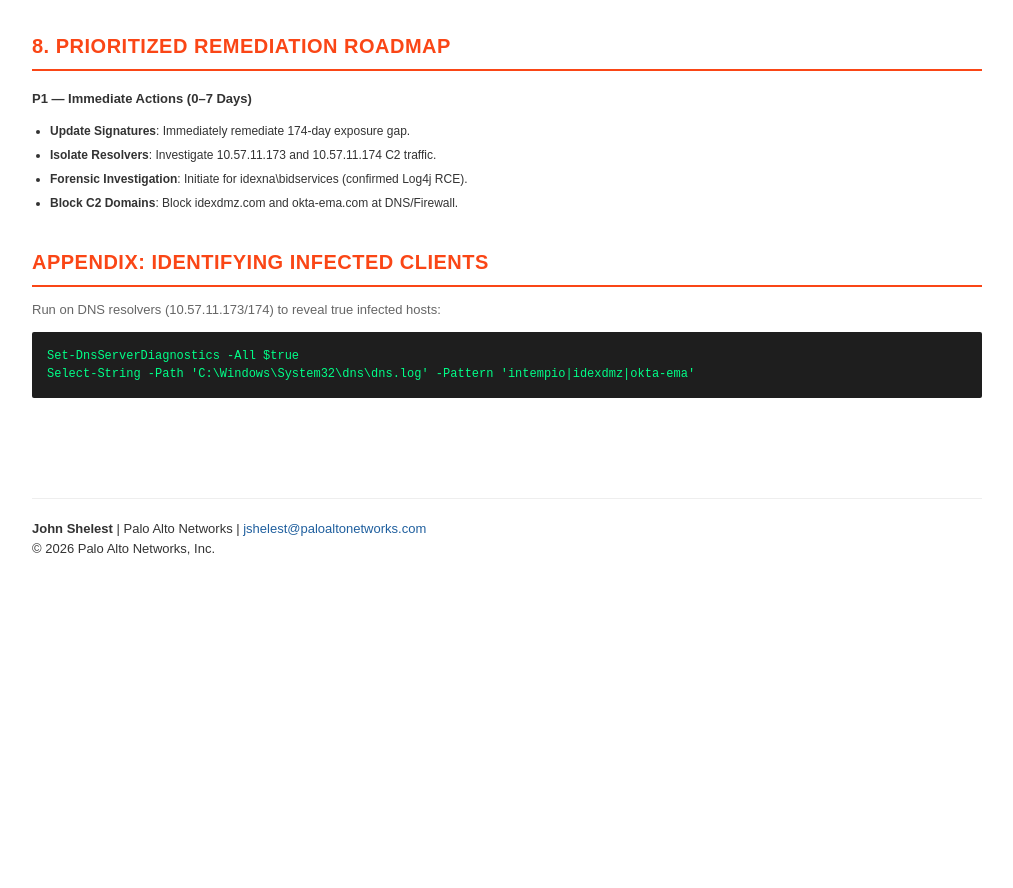
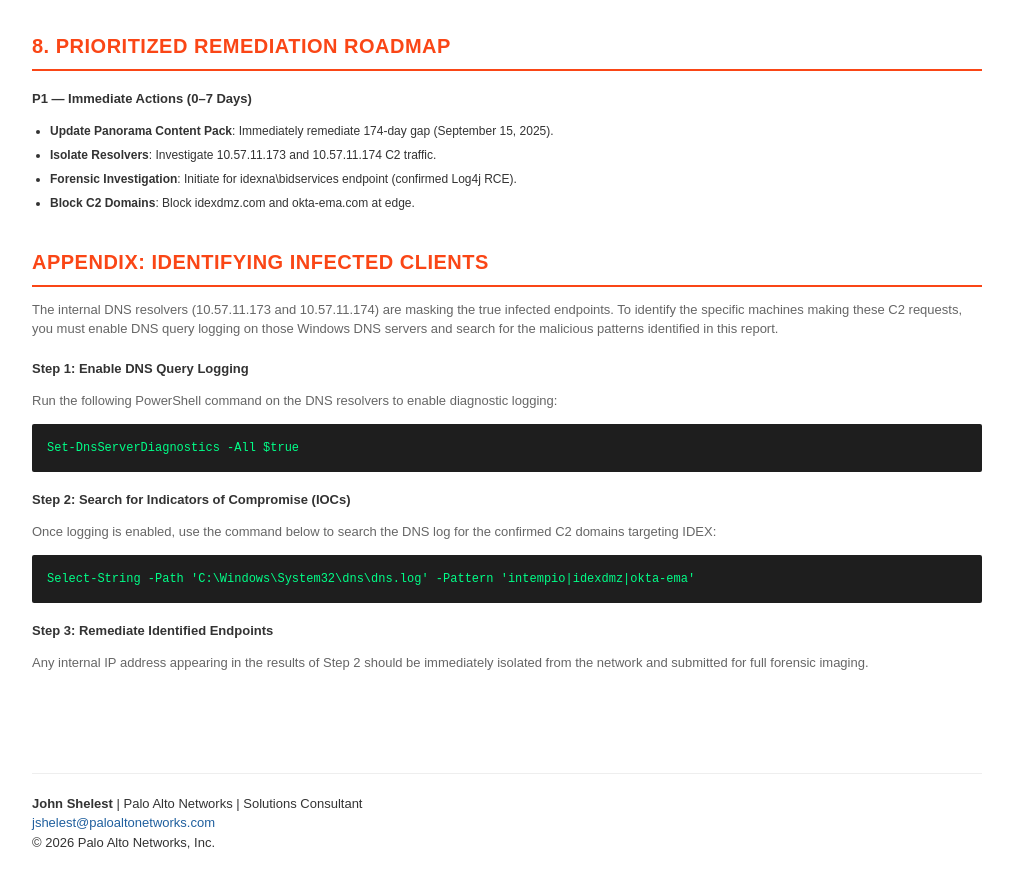
Before and after one commit to wonderusky/security-assessment, a website: page Security_Assessment_Verbatim_8Page.html in a window 1280 px wide. Shown: the part 9480-10368 px from the top of the page, without its empty margins (133-1146 px from the left). Drawn offline with Linux system fonts and the light colour scheme.

Commit message:
Appendix: Full 3-step verbatim restoration with detailed descriptions and remediation logic

```diff
--- a/Security_Assessment_Verbatim_8Page.html
+++ b/Security_Assessment_Verbatim_8Page.html
@@ -253,19 +253,29 @@
         <h1>8. Prioritized Remediation Roadmap</h1>
         <h3>P1 — Immediate Actions (0–7 Days)</h3>
         <ul class="bullet-list">
-            <li><strong>Update Signatures</strong>: Immediately remediate 174-day exposure gap.</li>
+            <li><strong>Update Panorama Content Pack</strong>: Immediately remediate 174-day gap (September 15, 2025).</li>
             <li><strong>Isolate Resolvers</strong>: Investigate 10.57.11.173 and 10.57.11.174 C2 traffic.</li>
-            <li><strong>Forensic Investigation</strong>: Initiate for idexna\bidservices (confirmed Log4j RCE).</li>
-            <li><strong>Block C2 Domains</strong>: Block idexdmz.com and okta-ema.com at DNS/Firewall.</li>
+            <li><strong>Forensic Investigation</strong>: Initiate for idexna\bidservices endpoint (confirmed Log4j RCE).</li>
+            <li><strong>Block C2 Domains</strong>: Block idexdmz.com and okta-ema.com at edge.</li>
         </ul>
 
         <h1>Appendix: Identifying Infected Clients</h1>
-        <p class="meta-text">Run on DNS resolvers (10.57.11.173/174) to reveal true infected hosts:</p>
-        <div class="code-block">Set-DnsServerDiagnostics -All $true
-Select-String -Path 'C:\Windows\System32\dns\dns.log' -Pattern 'intempio|idexdmz|okta-ema'</div>
+        <p class="meta-text" style="margin-bottom: 20px;">The internal DNS resolvers (10.57.11.173 and 10.57.11.174) are masking the true infected endpoints. To identify the specific machines making these C2 requests, you must enable DNS query logging on those Windows DNS servers and search for the malicious patterns identified in this report.</p>
+
+        <h3>Step 1: Enable DNS Query Logging</h3>
+        <p class="meta-text">Run the following PowerShell command on the DNS resolvers to enable diagnostic logging:</p>
+        <div class="code-block">Set-DnsServerDiagnostics -All $true</div>
+
+        <h3>Step 2: Search for Indicators of Compromise (IOCs)</h3>
+        <p class="meta-text">Once logging is enabled, use the command below to search the DNS log for the confirmed C2 domains targeting IDEX:</p>
+        <div class="code-block">Select-String -Path 'C:\Windows\System32\dns\dns.log' -Pattern 'intempio|idexdmz|okta-ema'</div>
+
+        <h3>Step 3: Remediate Identified Endpoints</h3>
+        <p class="meta-text">Any internal IP address appearing in the results of Step 2 should be immediately isolated from the network and submitted for full forensic imaging.</p>
 
         <div style="margin-top: 100px; padding-top: 20px; border-top: 1px solid #eee; font-size: 13px;">
-            <strong>John Shelest</strong> | Palo Alto Networks | <span style="color: #1F5F9E">jshelest@paloaltonetworks.com</span><br>
+            <strong>John Shelest</strong> | Palo Alto Networks | Solutions Consultant<br>
+            <span style="color: #1F5F9E">jshelest@paloaltonetworks.com</span><br>
             &copy; 2026 Palo Alto Networks, Inc.
         </div>
 
```
Also changed, not shown: gen_report.js (+17 -7 lines), 1 other file.
